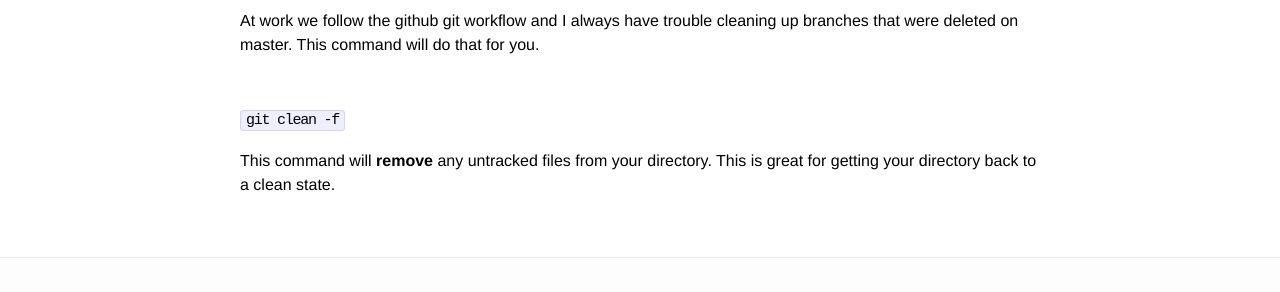
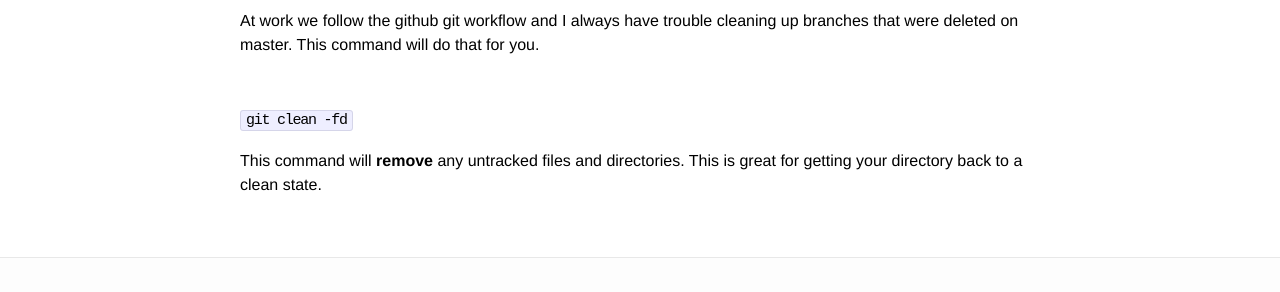
Before and after one commit to mmilleruva/mmilleruva.github.io, a Jekyll site: the page built from _posts/2014-07-10-Git-Commands-I-Always-Need.markdown, in a window 1280 px wide. Shown: the part 255-547 px from the top of the page. Built offline with Jekyll 4.4.1, drawn with Linux system fonts in a browser that asks for light colours.

Commit message:
updated post

```diff
--- a/_posts/2014-07-10-Git-Commands-I-Always-Need.markdown
+++ b/_posts/2014-07-10-Git-Commands-I-Always-Need.markdown
@@ -10,5 +10,5 @@ categories: Git
 At work we follow the github git workflow
 and I always have trouble cleaning up branches that were deleted on master. This command will do that for you.
 
-## `git clean -f`
-This command will **remove** any untracked files from your directory. This is great for getting your directory back to a clean state.
+## `git clean -fd`
+This command will **remove** any untracked files and directories. This is great for getting your directory back to a clean state.
```
